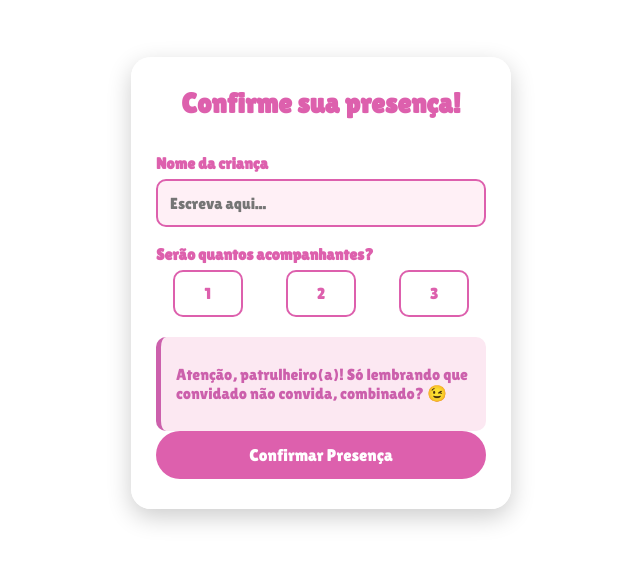
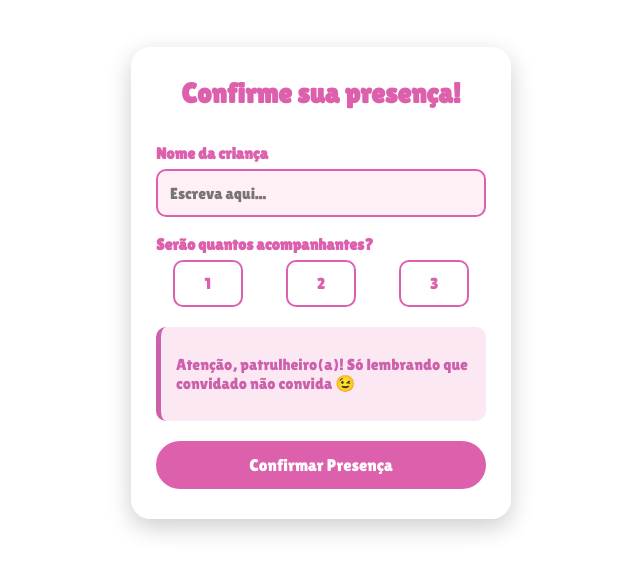
Before and after one commit to bio13/linkConvite, a plain HTML site: page index.html in a window 1280 px wide. Shown: the part 117-690 px from the top of the page, without its empty margins (319-959 px from the left). Drawn offline with Linux system fonts and the light colour scheme; a web font is replaced by a local one.

Commit message:
Update index.html

```diff
--- a/index.html
+++ b/index.html
@@ -155,6 +155,7 @@
     border-left: 5px solid #cc60ac;
     border-radius: 10px;
     color: #cc60ac;
+            margin-bottom: 20px;
         }
 
         @media (max-width: 600px) {
@@ -211,7 +212,7 @@
             </div>
 
            <div class="alert">
-               <p>Atenção, patrulheiro(a)! Só lembrando que convidado não convida, combinado? 😉 </p>
+               <p>Atenção, patrulheiro(a)! Só lembrando que convidado não convida 😉 </p>
            </div>
 
             <button type="submit">
```
